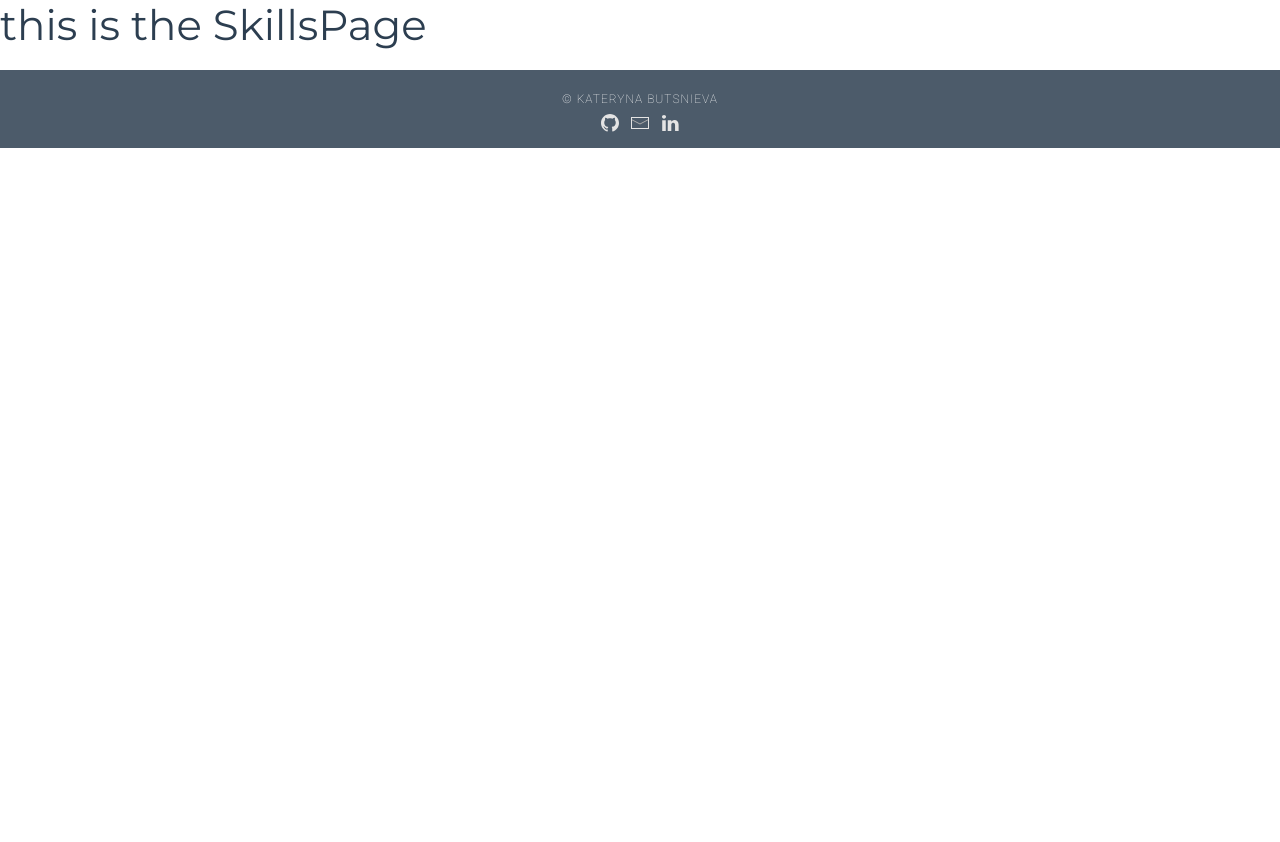
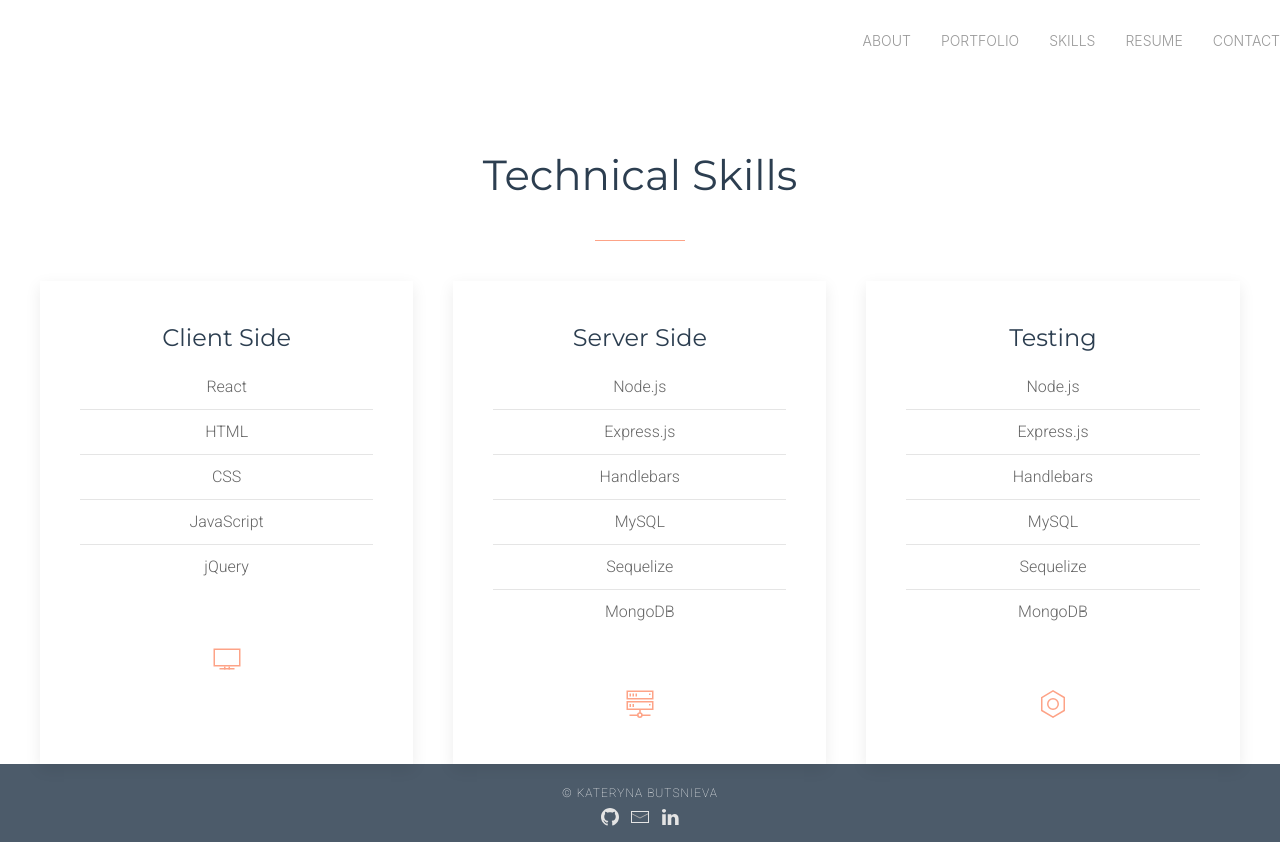
Before and after one commit to butsnieva/portfolio, a React (Create React App) app: page /skills in a window 1280 px wide. Before the commit the page ends 800 px from the top, so only its background shows below. Built offline with nearby package versions, Linux system fonts and the light colour scheme.

Commit message:
add skills page

```diff
--- /dev/null
+++ b/src/components/CardContainer/index.js
@@ -0,0 +1,7 @@
+import React from 'react';
+
+function CardContainer(props) {
+  return <div className='uk-container card-container'>{props.children}</div>;
+}
+
+export default CardContainer;
--- /dev/null
+++ b/src/components/SkillsCard/index.js
@@ -0,0 +1,31 @@
+import React from 'react';
+import './style.css';
+
+function SkillsCard(props) {
+  return (
+    <div className='uk-text-center client-side-card'>
+      <div className={`uk-card uk-card-default ${props.name}-card`}>
+        <div className='uk-card-body'>
+          <h3 className='uk-card-title'>{props.title}</h3>
+          <ul className='uk-list uk-list-divider'>
+            {props.skills.map((skill) => (
+              <li>{skill}</li>
+            ))}
+          </ul>
+        </div>
+        <div
+          className={`uk-card-footer portfolio-card-footer ${props.name}-card-footer`}
+        >
+          <div>
+            <span
+              className='skills-icon'
+              uk-icon={`icon: ${props.icon}; ratio: 1.5`}
+            ></span>
+          </div>
+        </div>
+      </div>
+    </div>
+  );
+}
+
+export default SkillsCard;
--- /dev/null
+++ b/src/components/SkillsCard/style.css
@@ -0,0 +1,20 @@
+.skills-title, .portfolio-title {
+    margin-bottom: 40px;
+    margin-top: 120px;
+}
+
+.skills-icon {
+    color: #fda387;
+}
+
+@media only screen and (min-width: 960px) {
+    .design-card-footer {
+        position: absolute;
+        bottom: 0px;
+        width: 80%;
+    }
+
+    .design-card {
+        position: relative;
+    }
+}
--- a/src/pages/Skills/index.js
+++ b/src/pages/Skills/index.js
@@ -1,7 +1,44 @@
 import React from 'react';
+import './style.css';
+import Header from '../../components/Header';
+import Navbar from "../../components/Navbar";
+import CardContainer from "../../components/CardContainer";
+import SkillsCard from "../../components/SkillsCard";
+import { clientSide, serverSide, testing } from "../../utils/skillsData";
 
-function SkillsPage() {
-  return <h1>this is the SkillsPage</h1>;
+function SkillsPage(props) {
+  return (
+    <div>
+      <Navbar />
+      <Header padding={70} title='Technical Skills' />
+      <CardContainer>
+        <div
+          className='uk-child-width-1-3@m uk-grid-match'
+          uk-grid='true'
+          uk-scrollspy='cls: uk-animation-fade target: .uk-card; delay: 250; repeat: true'
+          id='skills-section'
+        >
+          <SkillsCard
+            skills={clientSide}
+            title='Client Side'
+            icon='desktop'
+            name='client'
+          />
+          <SkillsCard
+            skills={serverSide}
+            title='Server Side'
+            icon='server'
+            name='server'
+          />
+          <SkillsCard
+            skills={testing}
+            title='Testing'
+            icon='nut'
+            name='Testing'
+          />
+        </div>
+      </CardContainer>
+    </div>
+  );
 }
-
 export default SkillsPage;
--- /dev/null
+++ b/src/utils/skillsData.js
@@ -0,0 +1,27 @@
+const clientSide = [
+  'React',
+  'HTML',
+  'CSS',
+  'JavaScript',
+  'jQuery',
+];
+
+const serverSide = [
+  'Node.js',
+  'Express.js',
+  'Handlebars',
+  'MySQL ',
+  'Sequelize',
+  'MongoDB',
+];
+
+const testing = [
+  'Node.js',
+  'Express.js',
+  'Handlebars',
+  'MySQL ',
+  'Sequelize',
+  'MongoDB',
+];
+
+export { clientSide, serverSide, testing };
```
Also changed, not shown: src/pages/Skills/style.css (added).
